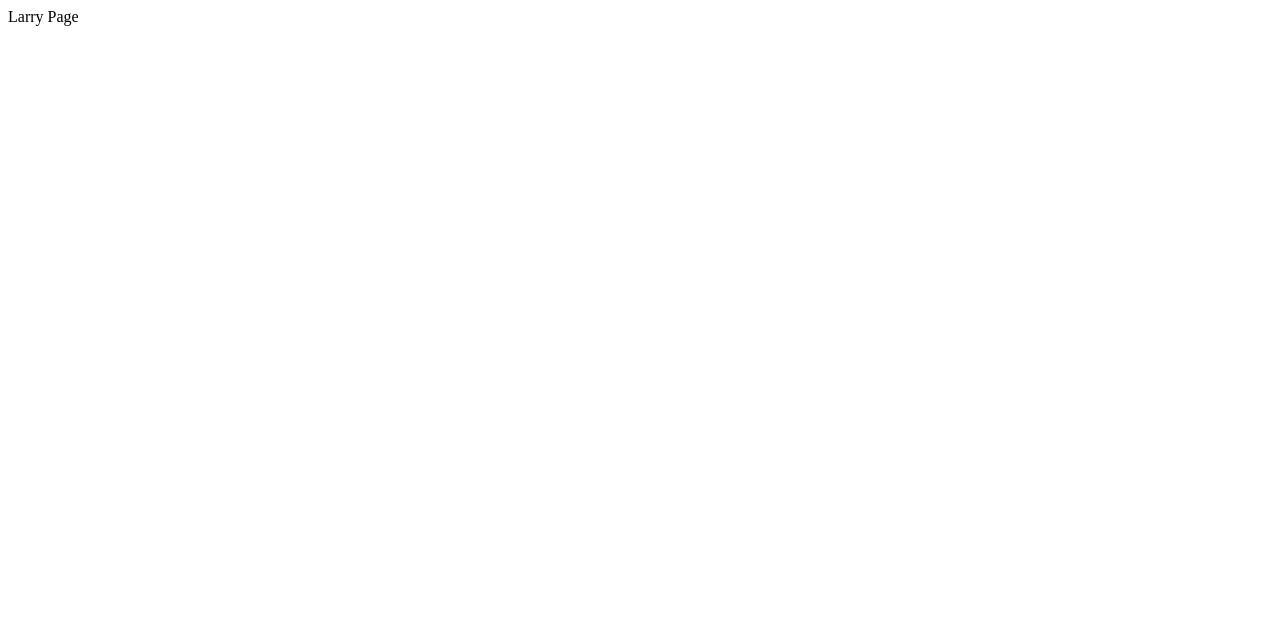
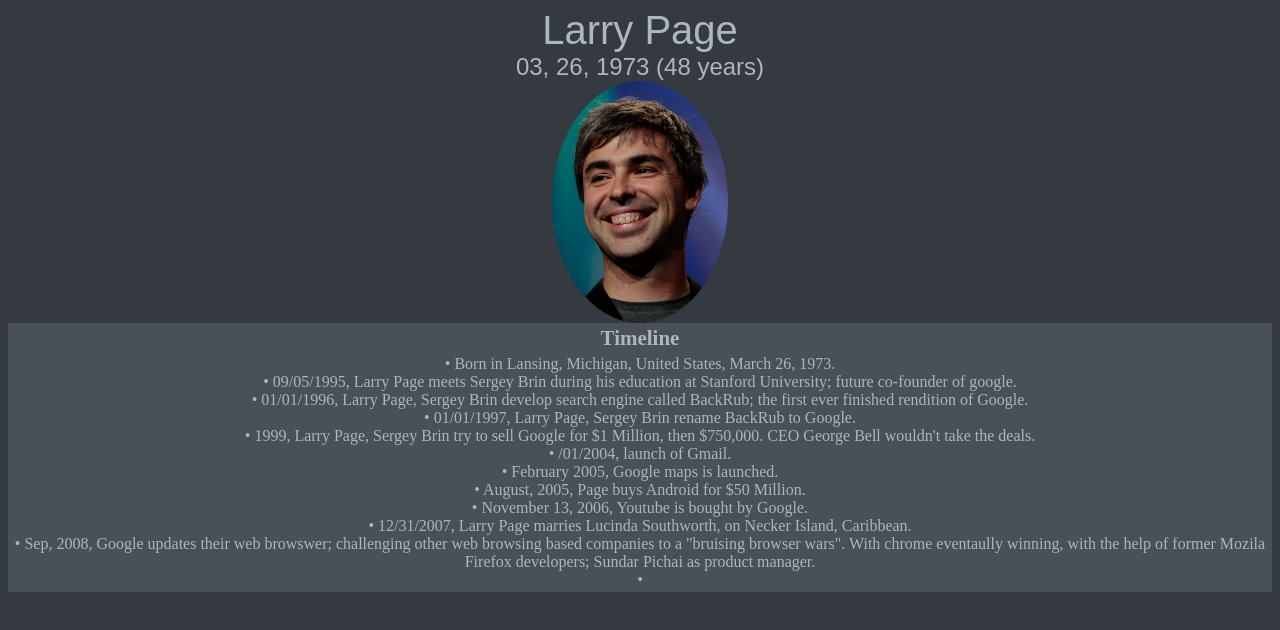
Before and after one commit to Grant-Culligan/Assignment-2-1, a plain HTML site: page index.html in a window 1280 px wide. Drawn offline with Linux system fonts and the light colour scheme.

Commit message:
added classes, text

```diff
--- a/index.html
+++ b/index.html
@@ -3,11 +3,21 @@
   <head>
     <meta charset="utf-8">
     <meta name="viewport" content="width=device-width">
-    <title>repl.it</title>
+    <title>Larry Page tribute website</title>
     <link href="style.css" rel="stylesheet" type="text/css" />
   </head>
-  <body>
-    <h>Larry Page</h>
     <script src="script.js"></script>
+  <body style="background-color:#343a40">
+    <center id="title">Larry Page</center>
+    <center class="text">03, 26, 1973 (48 years)</center>
+    <img src="./images/Larry__Page.png" alt="Portrait of Larry Page" class="imglp">
+    <table style="width:100%;color:#adb5bd;background-color:#495057">
+      <tr style="font-size:131%">
+        <th>Timeline</th>
+      </tr>
+      <tr>
+        <td style="text-align:center;">• Born in Lansing, Michigan, United States, March 26, 1973.<br>• 09/05/1995, Larry Page meets Sergey Brin during his education at Stanford University; future co-founder of google.<br>• 01/01/1996, Larry Page, Sergey Brin develop search engine called BackRub; the first ever finished rendition of Google.<br>• 01/01/1997, Larry Page, Sergey Brin rename BackRub to Google.<br>• 1999, Larry Page, Sergey Brin try to sell Google for $1 Million, then $750,000. CEO George Bell wouldn't take the deals.<br>• /01/2004, launch of Gmail.<br>• February 2005, Google maps is launched.<br>• August, 2005, Page buys Android for $50 Million.<br>• November 13, 2006, Youtube is bought by Google.<br>• 12/31/2007, Larry Page marries Lucinda Southworth, on Necker Island, Caribbean.<br>• Sep, 2008, Google updates their web browswer; challenging other web browsing based companies to a "bruising browser wars". With chrome eventaully winning, with the help of former Mozila Firefox developers; Sundar Pichai as product manager.<br>•
+      </td>
+    </table>
   </body>
 </html>
--- a/style.css
+++ b/style.css
@@ -0,0 +1,24 @@
+#title {
+  color: #adb5bd;
+  font-size: 250%;
+  font-family: sans-serif;
+}
+
+.text {
+  color: #adb5bd;
+  font-size: 150%;
+  font-family: sans-serif;
+}
+
+.imglp {
+  display: block;
+  margin-left: auto;
+  margin-right: auto;
+  width: 14%;
+}
+
+.tables {
+  width: 100%;
+  color: #adb5bd;
+  background-color: #495057;
+}
```
Also changed, not shown: images/Larry__Page.png (added).
